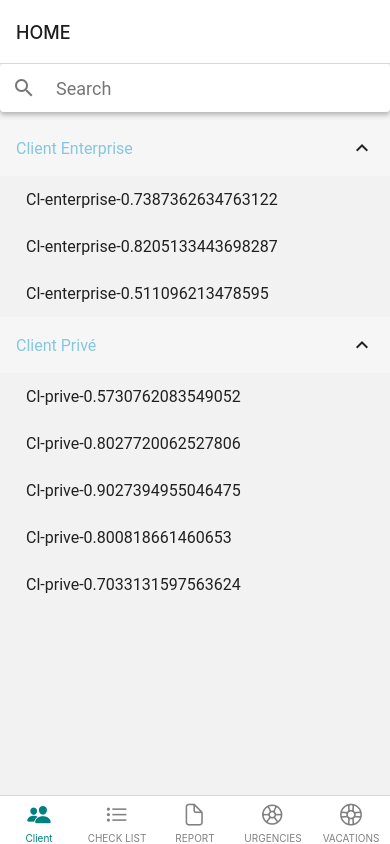
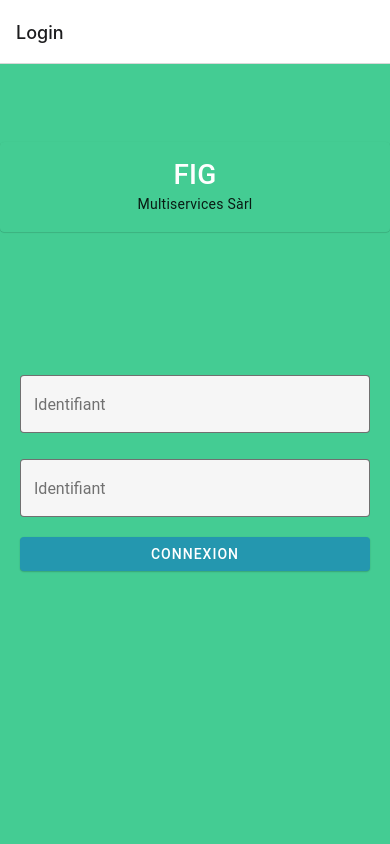
Before and after one commit to ArlindEmini/FIG, a React Native app in the folder frontend/: screen / in a window 390 px wide. Built offline with nearby package versions, Linux system fonts and the light colour scheme.

Commit message:
[navigation] Add navigation for authenticated and authentication users

```diff
--- a/frontend/App.js
+++ b/frontend/App.js
@@ -1,19 +1,10 @@
 import React from "react";
 import { LogBox } from "react-native";
-import { Button, DefaultTheme, Provider as PaperProvider } from 'react-native-paper';
-import { NavigationContainer } from '@react-navigation/native';
-import { createNativeStackNavigator } from '@react-navigation/native-stack';
-// import { NativeRouter, Route, Routes } from "react-router-native";
-// import Login from "./src/routes/Login";
-// import Calendar from "./src/routes/Calendar";
-// import { CALENDAR_PATH_NAME, LOGIN_PATH_NAME } from "./src/utils/constant";
-// import { usePersistedStore } from "./src/store";
-// import { Button, IconButton, Text } from "react-native-paper";
-// import { Feather } from '@expo/vector-icons';
+import {  DefaultTheme, Provider as PaperProvider } from 'react-native-paper';
 
-import BottomTabNavigation from "./src/components/BottomTabNavigation";
-import { CLIENT_DETAILS_PATH_NAME, HOME_PATH_NAME } from "./src/utils/constant";
-import ClientDetails from "./src/routes/ClientDetails";
+import { usePersistedStore } from "./src/store";
+import AuthenticatedNavigation from "./src/components/AuthenticatedNavigation";
+import AuthenticationNavigation from "./src/components/AuthenticationNavigation";
 
 LogBox.ignoreLogs(['zustand']);
 
@@ -28,22 +19,13 @@
       accent: '#A0C4E2',
     },
   };
-  // const authToken = usePersistedStore((state) => state.auth_token)
-  const Stack = createNativeStackNavigator();
+  const authToken = usePersistedStore((state) => state.auth_token)
 
   return (
   // Added react navigation check docs here
   // # https://reactnavigation.org/docs/getting-started
     <PaperProvider theme={theme}>
-      <NavigationContainer>
-        <Stack.Navigator>
-          <Stack.Screen name={HOME_PATH_NAME} component={BottomTabNavigation} />
-          <Stack.Screen name={CLIENT_DETAILS_PATH_NAME} component={ClientDetails}  options={() => ({
-            title: 'Client Details',
-            headerRight: () => (<Button onPress={() => alert('reload')} icon="refresh" />)
-          })} />
-        </Stack.Navigator>
-      </NavigationContainer>
+      {authToken ? <AuthenticatedNavigation /> : <AuthenticationNavigation/>}
     </PaperProvider>
 
   );
--- /dev/null
+++ b/frontend/src/components/AuthenticatedNavigation/index.js
@@ -0,0 +1,28 @@
+import React from 'react';
+import { createNativeStackNavigator } from '@react-navigation/native-stack';
+import { NavigationContainer } from '@react-navigation/native';
+import { CLIENT_DETAILS_PATH_NAME, HOME_PATH_NAME } from '../../utils/constant';
+import ClientDetails from '../../routes/ClientDetails';
+import { Button } from 'react-native-paper';
+import BottomTabNavigation from '../BottomTabNavigation';
+
+const AuthenticatedNavigation = () => {
+
+  const Stack = createNativeStackNavigator();
+
+  return (
+    <NavigationContainer>
+      <Stack.Navigator>
+        <Stack.Screen name={HOME_PATH_NAME} component={BottomTabNavigation} options={{
+          headerShown: false
+        }}/>
+        <Stack.Screen name={CLIENT_DETAILS_PATH_NAME} component={ClientDetails}  options={() => ({
+          title: 'Client Details',
+          headerRight: () => (<Button onPress={() => alert('reload')} icon="refresh" />)
+        })} />
+      </Stack.Navigator>
+    </NavigationContainer>
+  )
+}
+
+export default AuthenticatedNavigation
--- /dev/null
+++ b/frontend/src/components/AuthenticationNavigation/index.js
@@ -0,0 +1,22 @@
+import React from 'react';
+import { createNativeStackNavigator } from '@react-navigation/native-stack';
+import { NavigationContainer } from '@react-navigation/native';
+import { LOGIN_PATH_NAME } from '../../utils/constant';
+import Login from '../../routes/Login';
+
+const AuthenticationNavigation = () => {
+
+  const Stack = createNativeStackNavigator();
+
+  return (
+    <NavigationContainer>
+      <Stack.Navigator>
+        <Stack.Screen name={LOGIN_PATH_NAME} component={Login}  options={() => ({
+          title: 'Login',
+        })} />
+      </Stack.Navigator>
+    </NavigationContainer>
+  )
+}
+
+export default AuthenticationNavigation
--- a/frontend/src/components/BottomTabNavigation/index.js
+++ b/frontend/src/components/BottomTabNavigation/index.js
@@ -21,7 +21,6 @@
       tabBarIcon: ({ focused, color, size }) => { return renderBottomNavIcon(route, focused, color, size) },
       tabBarActiveTintColor: teal,
       tabBarInactiveTintColor: 'gray',
-      headerShown: false
     })}>
       <Tab.Screen name={CLIENT_PATH_NAME} component={Client} options={() => ({
         title: 'Client',
```
